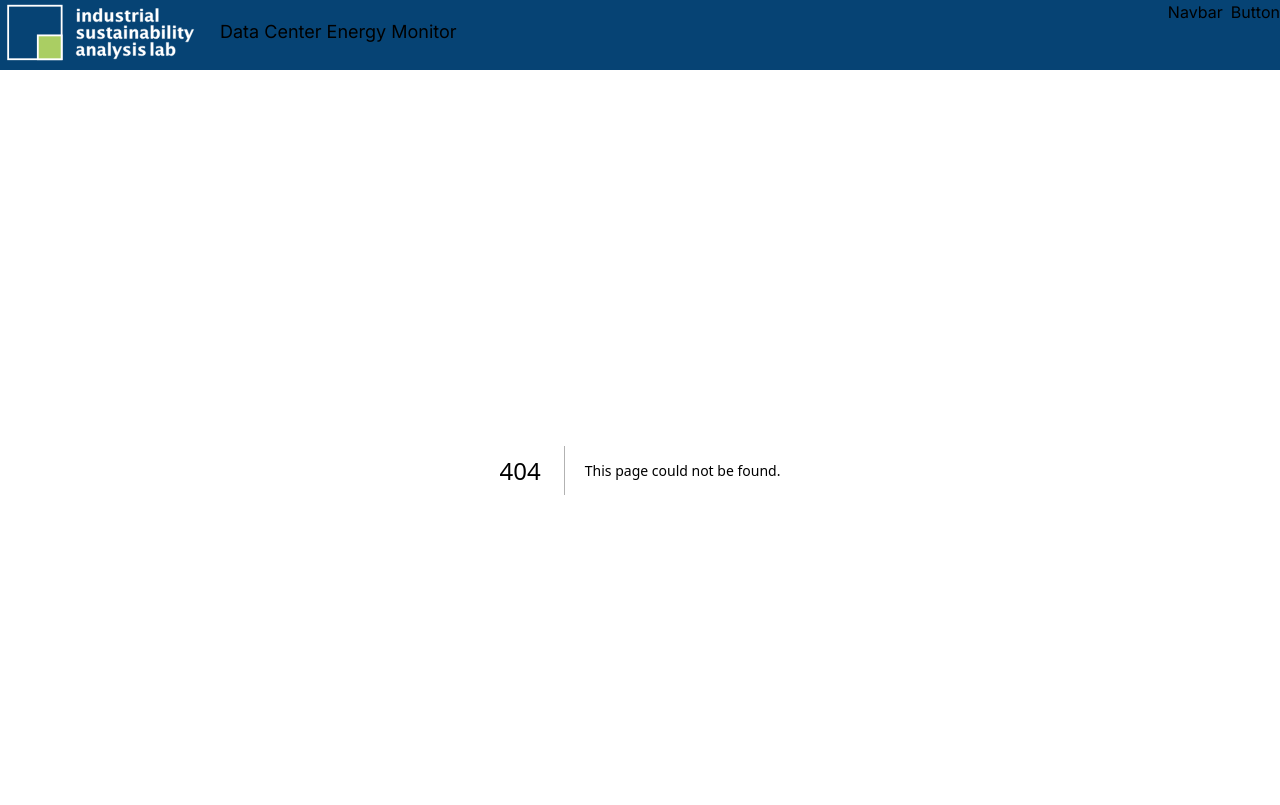
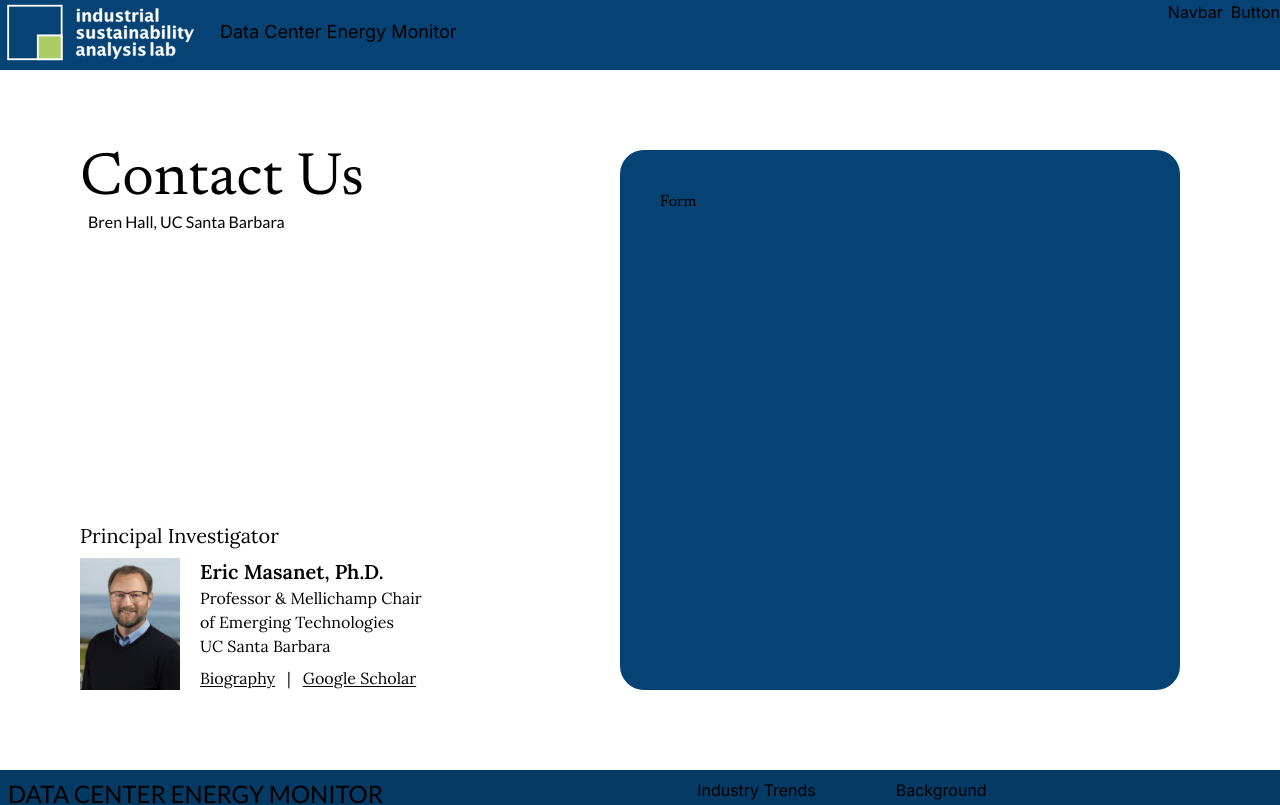
Before and after one commit to isaiahgarcia/data-center-energy-monitor, a Next.js app: page /contact in a window 1280 px wide. Before the commit this address had no page. Shown: the top 805 px of the page. Built offline with nearby package versions, Linux system fonts and the light colour scheme.

Commit message:
ig - added contact page partially complete

```diff
--- /dev/null
+++ b/app/contact/page.tsx
@@ -0,0 +1,58 @@
+import { Lato, Lora } from "next/font/google";
+import Image from "next/image";
+
+const lato = Lato({
+    weight: "400",
+    subsets: ["latin"],
+});
+
+const lora = Lora({
+    subsets: ["latin"],
+})
+
+const ContactPage = () => {
+    return (
+        <div className="bg-white text-black w-full h-full">
+            <div className="flex flex-row space-x-15 p-20">
+                <div className="flex flex-col items-start space-y-72">
+                    <div>
+                        <h1 className="text-6xl">Contact Us</h1>
+                        <p className={`${lato.className} pl-2`}>Bren Hall, UC Santa Barbara</p>
+                    </div>
+                    <div className={`${lora.className} flex flex-col items-start space-y-2`}>
+                        <h1 className="text-xl">Principal Investigator</h1>
+                        <div className="flex flex-row w-2/3 items-start space-x-5">
+                            <Image
+                                src="/images/eric-masanet.jpeg"
+                                alt="Eric Masanet"
+                                width={100}
+                                height={130}
+                            />
+                            <div className="flex flex-col items-start space-y-2">
+                                <div>
+                                    <h1 className="font-semibold text-xl">Eric Masanet, Ph.D.</h1>
+                                    <p>Professor & Mellichamp Chair of Emerging Technologies</p>
+                                    <p>UC Santa Barbara</p>
+                                </div>
+                                <div className="flex flex-row space-x-3">
+                                    <a href="https://bren.ucsb.edu/people/eric-masanet" rel="noopener noreferrer" target="_blank">
+                                    <p className="underline underline-offset-2 hover:bg-[#d1ecf6]">Biography</p>
+                                    </a>
+                                    <p>|</p>
+                                    <a href="https://scholar.google.com/citations?user=B3lsw18AAAAJ&hl=en" rel="noopener noreferrer" target="_blank">
+                                    <p className="underline underline-offset-2 hover:bg-[#d1ecf6]">Google Scholar</p>
+                                    </a>
+                                </div>
+                            </div>
+                        </div>
+                    </div>
+                </div>
+                <div className="bg-primary w-1/2 rounded-3xl p-10">
+                    <p>Form</p>
+                </div>
+            </div>
+        </div>
+    );
+};
+
+export default ContactPage;
```
Also changed, not shown: public/images/eric-masanet.jpeg (added).
